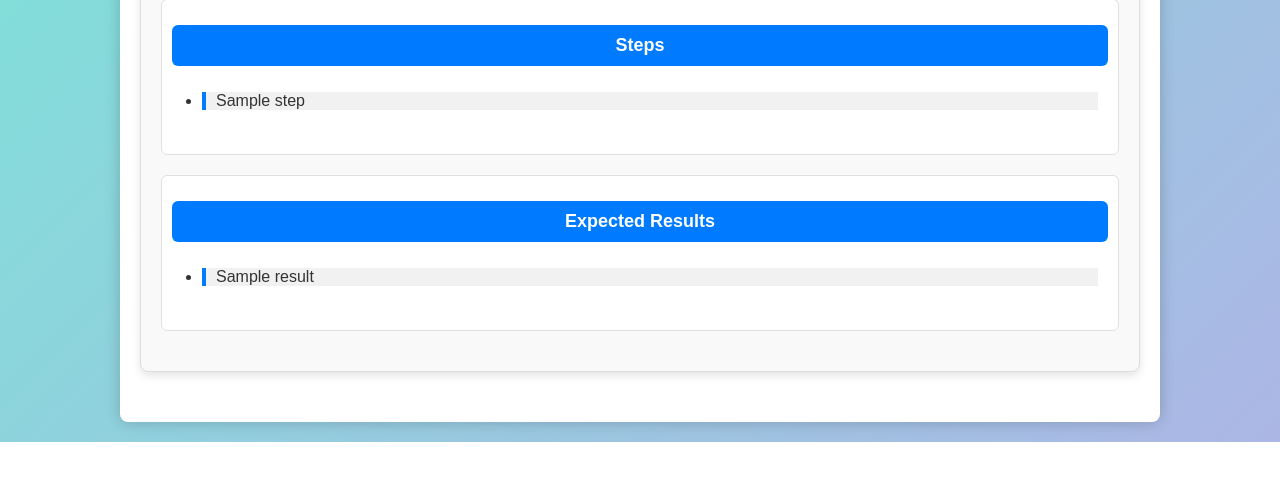
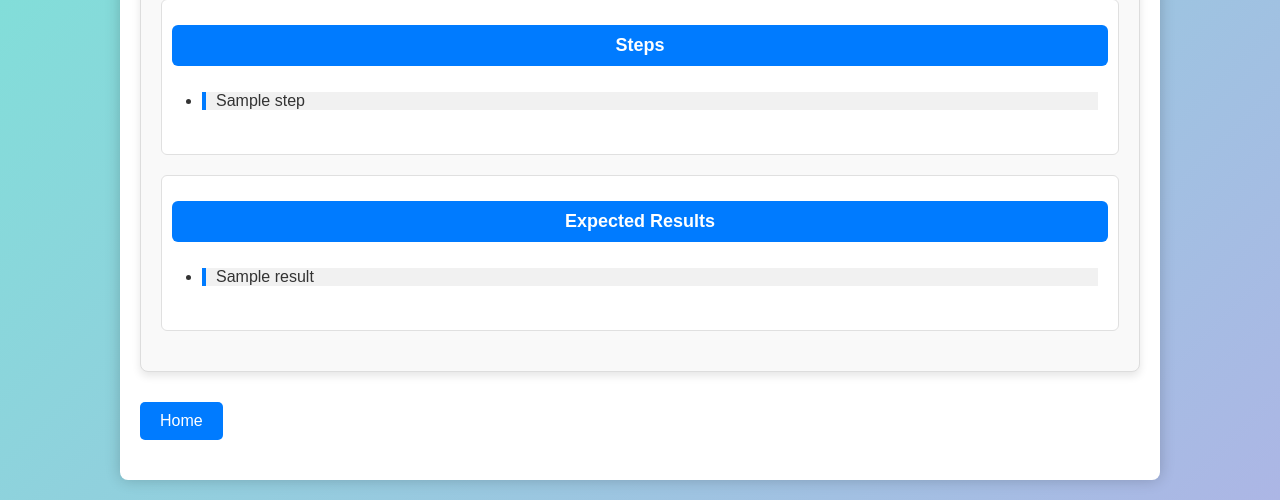
Before and after one commit to Kushpurohit23/testing-guide-generator, a Django app: template templates/result.html in a window 1280 px wide. Shown: the part 603-1103 px from the top of the page. Before the commit the page ends 1045 px from the top, so only its background shows below. Run offline with Django 4.2, Linux system fonts and the light colour scheme; the template is opened without the code that fills it: most values are stand-ins (such as "Sample title", 1, 10 or a date in 2020).

```diff
--- a/templates/result.html
+++ b/templates/result.html
@@ -82,6 +82,21 @@
             background-color: #cce5ff;
             transition: background-color 0.3s ease;
         }
+
+        .home-link {
+            background-color: #007BFF;
+            color: white;
+            text-decoration: none;
+            padding: 10px 20px;
+            border-radius: 5px;
+            font-size: 16px;
+            display: inline-block;
+            margin-bottom: 20px;
+        }
+
+        .home-link:hover {
+            background-color: #0056b3;
+        }
     </style>
 </head>
 <body>
@@ -129,6 +144,7 @@
                 </div>
             </div>
         {% endfor %}
+        <a href="/" class="home-link">Home</a>
     </div>
 </body>
 </html>
```
Also changed, not shown: assignment/utils.py (+28 -22 lines), 1 other file.
